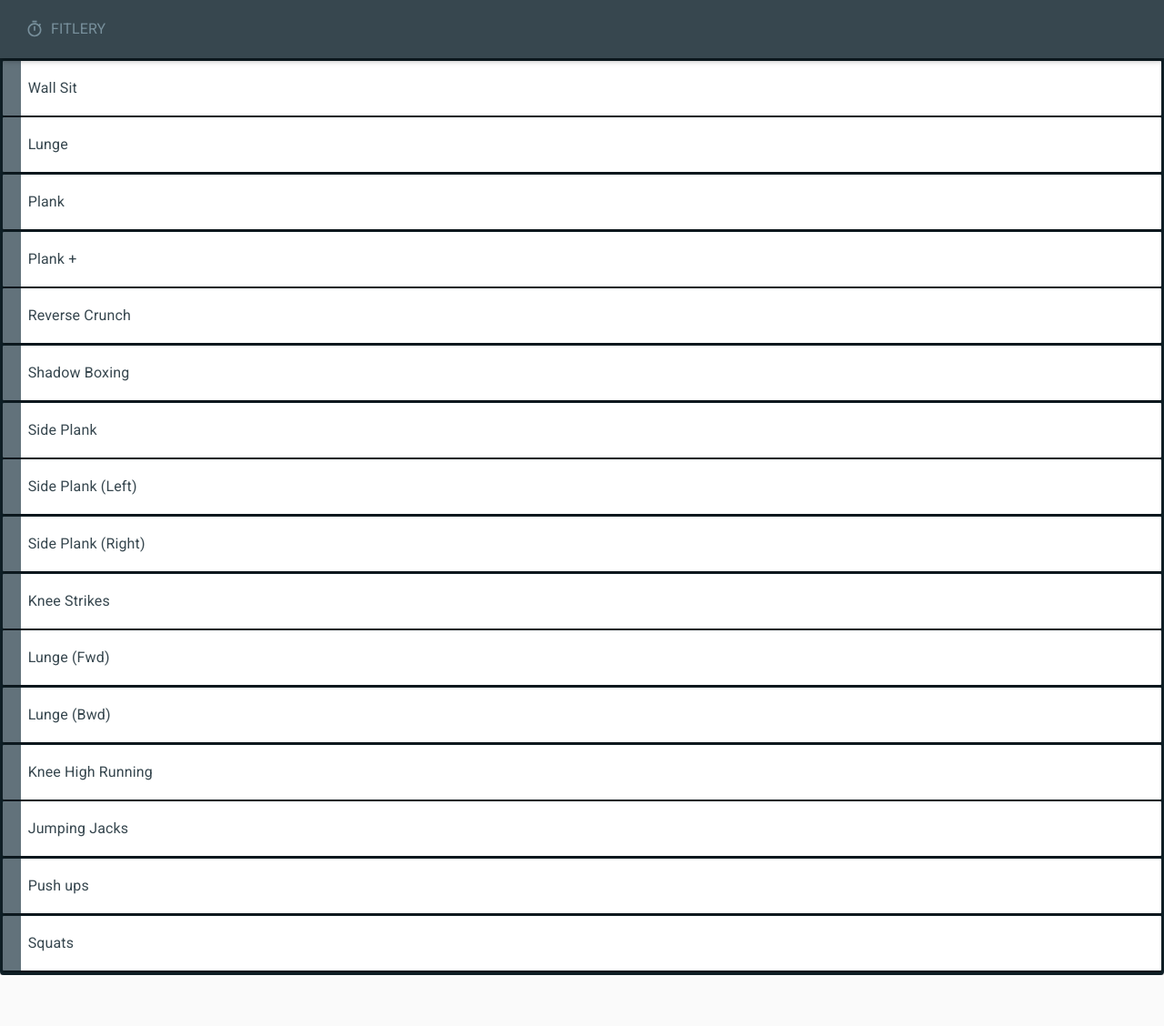
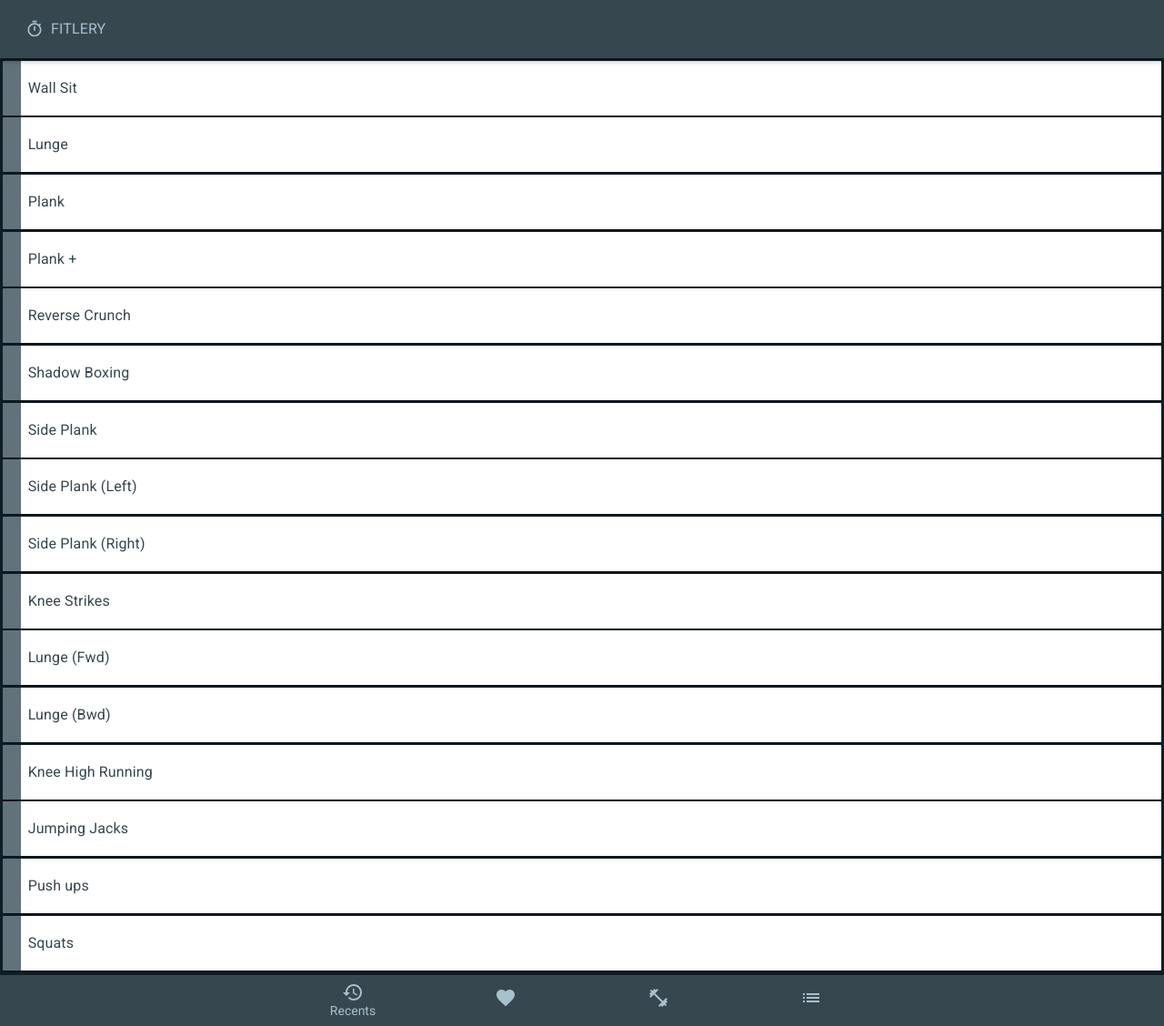
Before and after one commit to m00k/fitlery-web, a React (Create React App) app: page / in a window 1280 px wide. Shown: the whole page at 91% size. Before the commit the page ends 1072 px from the top, so only its background shows below. Built offline with nearby package versions, Linux system fonts and the light colour scheme.

Commit message:
feat(navigation): add bottom navigation

```diff
--- a/src/App.tsx
+++ b/src/App.tsx
@@ -5,6 +5,7 @@ import exercises from './exercise/data';
 import ExerciseList from './exercise/ExerciseList';
 import NavBar from './NavBar';
 import theme from './theme/theme';
+import FtBottomNavigation from './navigation/BottomNavigation';
 // import WorkoutList from './workout/WorkoutList';
 
 const useStyles = makeStyles(() => ({
@@ -22,6 +23,7 @@ function App() {
       <NavBar></NavBar>
       {/* <WorkoutList></WorkoutList> */}
       <ExerciseList {...{ exercises }}></ExerciseList>
+      <FtBottomNavigation></FtBottomNavigation>
     </Paper>
   );
 }
--- /dev/null
+++ b/src/navigation/BottomNavigation.tsx
@@ -0,0 +1,32 @@
+import BottomNavigation from '@material-ui/core/BottomNavigation';
+import BottomNavigationAction from '@material-ui/core/BottomNavigationAction';
+import { makeStyles } from '@material-ui/core/styles';
+import FavoriteIcon from '@material-ui/icons/Favorite';
+import FitnessCenterIcon from '@material-ui/icons/FitnessCenter';
+import ListIcon from '@material-ui/icons/List';
+import RestoreIcon from '@material-ui/icons/Restore';
+import React from 'react';
+
+const useStyles = makeStyles({
+  root: {
+    width: "100%",
+  },
+});
+
+export default function FtBottomNavigation() {
+  const classes = useStyles();
+  const [value, setValue] = React.useState('recents');
+
+  const handleChange = (event: React.ChangeEvent<{}>, newValue: string) => {
+    setValue(newValue);
+  };
+
+  return (
+    <BottomNavigation value={value} onChange={handleChange} className={classes.root}>
+      <BottomNavigationAction label="Recents" value="recents" icon={<RestoreIcon />} />
+      <BottomNavigationAction label="Favorites" value="favorites" icon={<FavoriteIcon />} />
+      <BottomNavigationAction label="Workouts" value="workouts" icon={<FitnessCenterIcon />} />
+      <BottomNavigationAction label="Exercises" value="exercises" icon={<ListIcon />} />
+    </BottomNavigation>
+  );
+}
--- a/src/theme/palette.ts
+++ b/src/theme/palette.ts
@@ -1,27 +1,32 @@
+/* eslint-disable @typescript-eslint/no-unused-vars */
 import { PaletteOptions } from "@material-ui/core/styles/createPalette";
 import { bluegrey400, bluegrey800, grey400, grey800, grey900 } from "./colors";
 
-export const bluegrey400_bluegrey800: PaletteOptions = {
+const bluegrey400_bluegrey800: PaletteOptions = {
   primary: bluegrey400,
   secondary: bluegrey800,
 };
 
-export const bluegrey800_bluegrey400: PaletteOptions = {
+const bluegrey800_bluegrey400: PaletteOptions = {
   primary: bluegrey800,
   secondary: bluegrey400,
 };
 
-export const grey800_grey800: PaletteOptions = {
+const grey800_grey800: PaletteOptions = {
   primary: grey800,
   secondary: grey800,
 };
 
-export const grey800_grey400: PaletteOptions = {
+const grey800_grey400: PaletteOptions = {
   primary: grey800,
   secondary: grey400,
 };
 
-export const grey900_grey400: PaletteOptions = {
+const grey900_grey400: PaletteOptions = {
   primary: grey900,
   secondary: grey400,
 };
+
+const palette: PaletteOptions = bluegrey800_bluegrey400;
+
+export default palette;
--- a/src/theme/theme.ts
+++ b/src/theme/theme.ts
@@ -1,8 +1,11 @@
-import { createMuiTheme, responsiveFontSizes } from "@material-ui/core";
-import { bluegrey800_bluegrey400 } from "./palette";
+import { createMuiTheme, responsiveFontSizes, SimplePaletteColorOptions } from "@material-ui/core";
+import palette from "./palette";
+
+const primary = palette.primary as SimplePaletteColorOptions;
+const secondary = palette.secondary as SimplePaletteColorOptions;
 
 let theme = createMuiTheme({
-  palette: bluegrey800_bluegrey400,
+  palette,
   props: {
     MuiTypography: {
       variantMapping: {
@@ -17,6 +20,23 @@ let theme = createMuiTheme({
       lineHeight: 1.2,
     }
   },
+  overrides: {
+    MuiBottomNavigation: {
+      root: {
+        backgroundColor: primary.main,
+      },
+    },
+    MuiBottomNavigationAction: {
+      wrapper: {
+        color: secondary.light,
+      }
+    },
+    MuiButton: {
+      label: {
+        color: secondary.light,
+      }
+    }
+  }
 });
 theme = responsiveFontSizes(theme);
 
```
